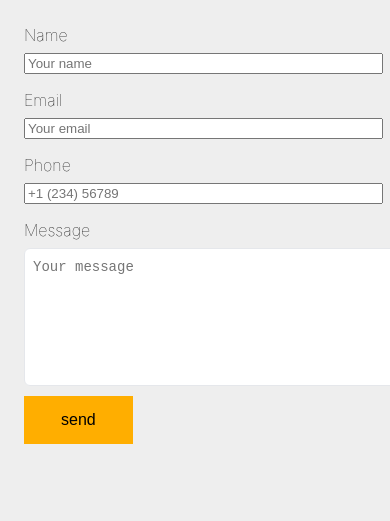
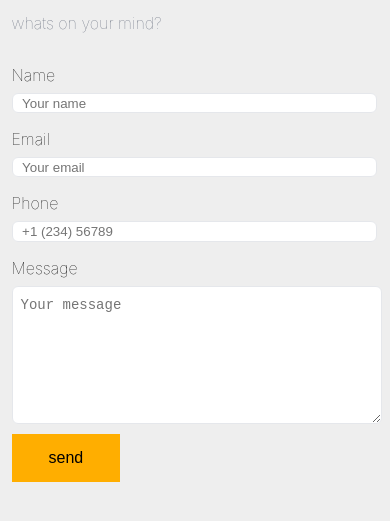
Before and after one commit to saintkanemusic/saintkane.com, a plain HTML site: page contact.html in a window 390 px wide. Shown: the part 167-688 px from the top of the page. Drawn offline with Linux system fonts and the light colour scheme.

Commit message:
responsive v2

```diff
--- a/contact.html
+++ b/contact.html
@@ -33,8 +33,6 @@
             <div class="separatorLineVert"></div>
         </div>
     </header>
-<div class="contact">
-
 <section class="contact-section">
   <div class="contact-intro">
     <h2 class="contact-title">hmu</h2>
--- a/style.css
+++ b/style.css
@@ -140,6 +140,7 @@ banner {
     background-color: #3e65c8
 }
 
+
 .contact-description {
   color: rgb(107 114 128);
 }
@@ -149,11 +150,8 @@ banner {
 }
 
 .contact-section {
-  margin-left: auto;
-  margin-right: auto;
-  max-width: 25rem;
+  width: 22rem;
   padding: 5rem 1rem;
-  width: 100%;
 }
 
 .contact-title {
@@ -215,7 +213,7 @@ header {
     box-sizing: border-box;
     display: flex;
     flex-wrap: wrap;
-    height: 2.5rem;
+    height: 3rem;
     align-items: stretch;
     justify-content: space-between;
     left: 0;
@@ -299,7 +297,6 @@ transform: translateY(3px);
     align-items: center;
     box-sizing: border-box;
     display: flex;
-    display: flex;
     flex-direction: column;
     justify-content: center;
     margin-top: 6rem;
@@ -313,6 +310,11 @@ transform: translateY(3px);
          background-attachment: fixed;
          background-repeat: no-repeat;
          background-size: cover;
+         align-items: center;
+    box-sizing: border-box;
+    display: flex;
+    flex-direction: column;
+    justify-content: center;
      }
 
 .instructionsBox {
@@ -398,6 +400,12 @@ transform: translateY(3px);
 
 input{
     font-weight: 150;
+    border: 1px solid #e5e7eb;
+    border-radius: 0.375rem;
+    width: 100%;
+    padding: 0.1rem;
+    padding-left: .6rem;
+
 }
 
 body {
@@ -481,6 +489,12 @@ background-color: #4661b0
   .Spanner{
     width: 22rem;
   }
+  .contact-section{
+    margin-top: 2.5rem;
+  }
+  .home{
+    margin-top: 8rem;
+  }
 }
 @media (max-width: 400px) {
   /* mobile-specific styles here */
```
